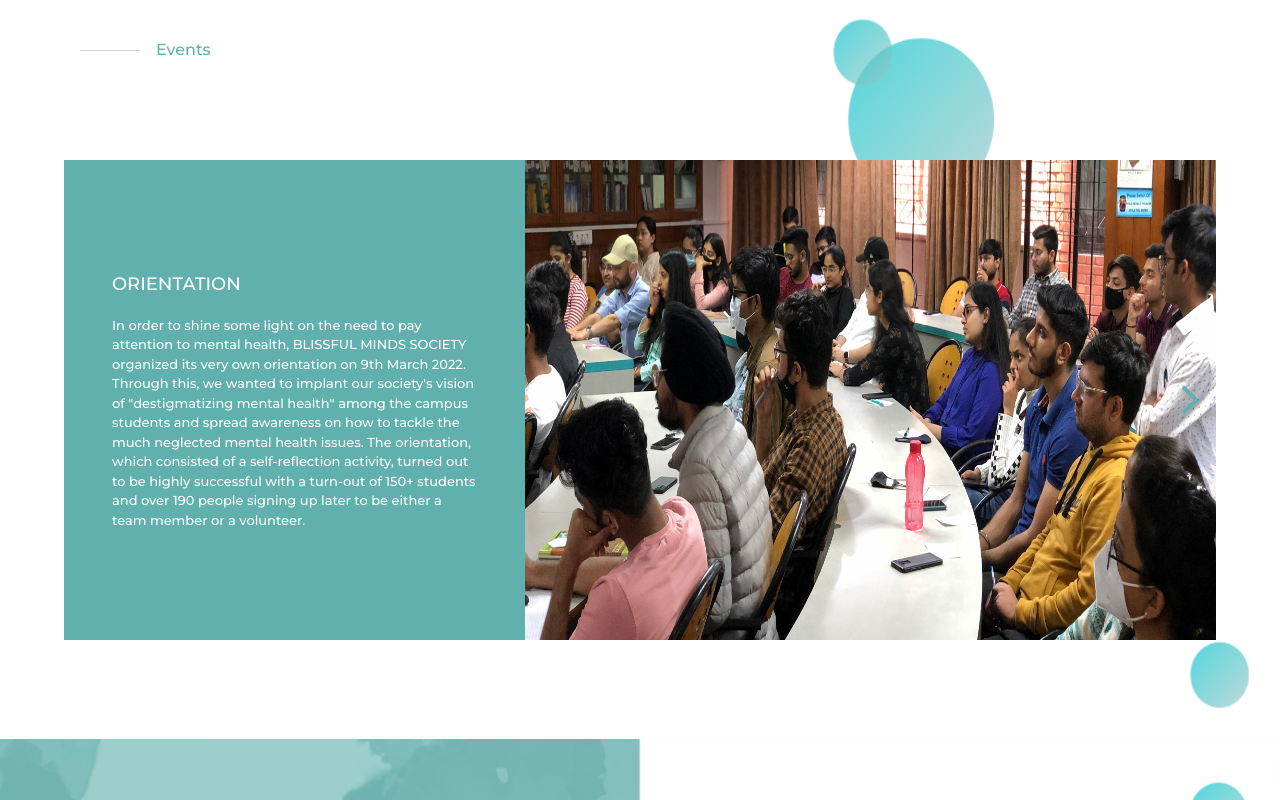
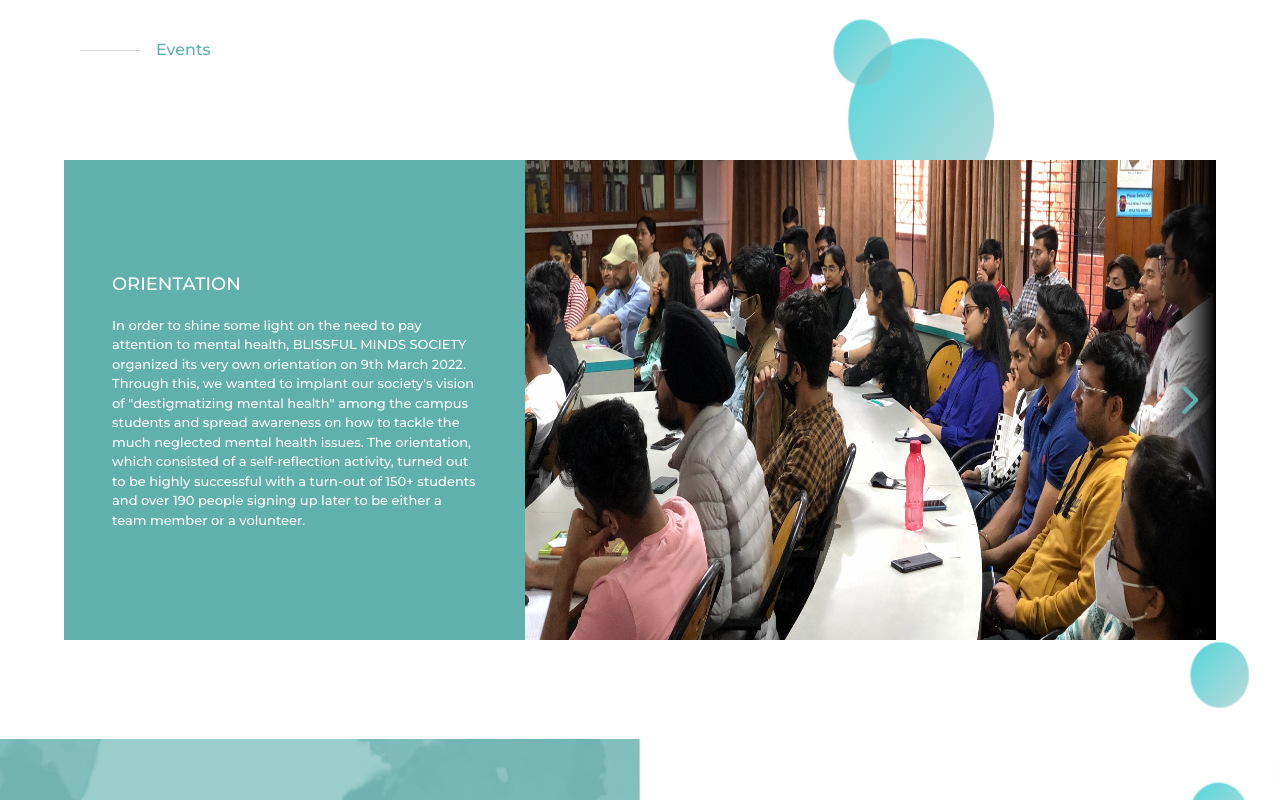
Before and after one commit to blissfulmindsbvcoe/bms-website, a React (Create React App) app: page / in a window 1280 px wide. In both pictures the pointer is over the element 1188 px from the left and 2861 px from the top of the page. Shown: the part 2461-3261 px from the top of the page. Built offline with nearby package versions, Linux system fonts and the light colour scheme.

Commit message:
added button background

```diff
--- a/src/components/Events/Events.css
+++ b/src/components/Events/Events.css
@@ -74,6 +74,10 @@
     width: 8%;
 }
 
+.Events__leftButton:hover {
+    background-image: linear-gradient(to left, rgba(255,0,0,0), rgba(0,0,0,1))
+}
+
 .Events__rightButton {
     position: absolute;
     display: flex;
@@ -85,3 +89,7 @@
     right: 0;
     width: 8%;
 }
+
+.Events__rightButton:hover {
+    background-image: linear-gradient(to right, rgba(255,0,0,0), rgba(0,0,0,1))
+}
```
